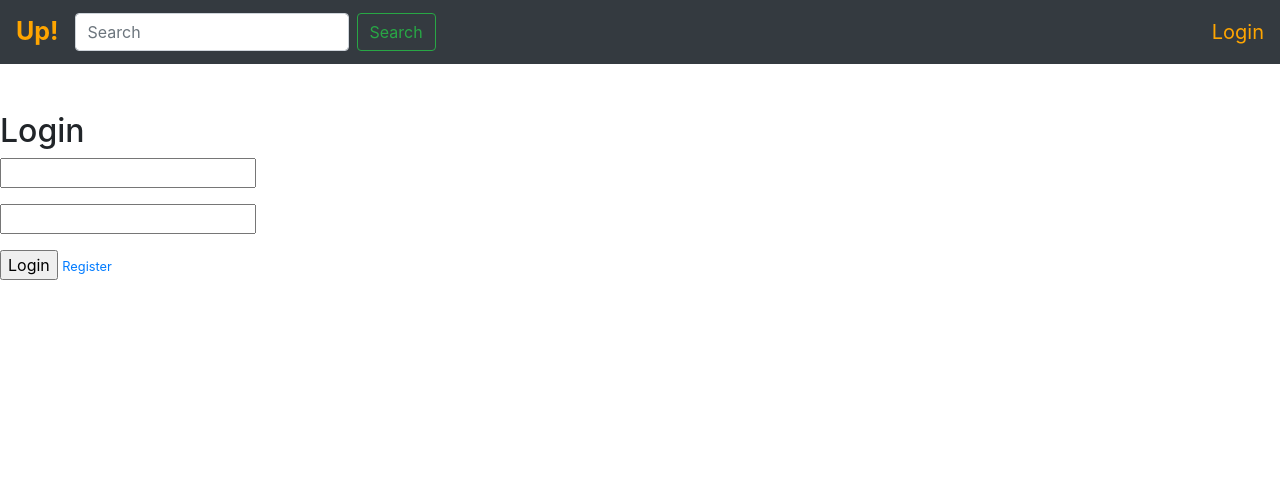
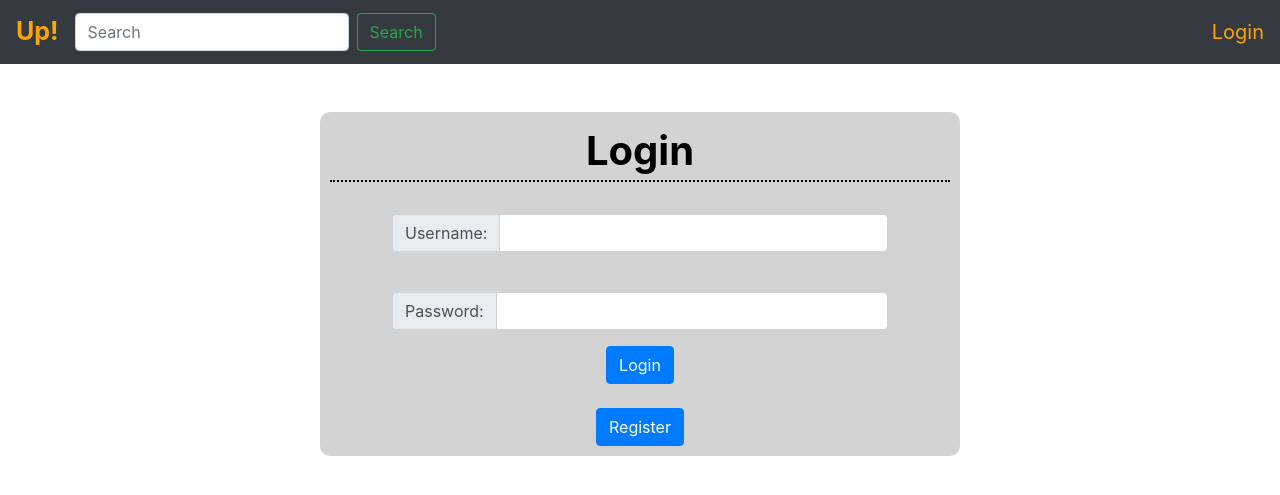
Before and after one commit to LucasSte/WebApp-CES-22, a Django app: page /login/ in a window 1280 px wide. Shown: the top 495 px of the page. Run offline with Django 3.2, Linux system fonts and the light colour scheme; some libraries are stand-ins or nearby versions.

Commit message:
Adjusting Login frontend

```diff
--- a/WebApp/forms.py
+++ b/WebApp/forms.py
@@ -3,9 +3,15 @@ from django.contrib.auth.models import User
 
 
 class UserLoginForm(forms.Form):
-    username = forms.CharField(label="")
-    password = forms.CharField(label="", widget=forms.PasswordInput)
+    username = forms.CharField(label="username")
+    password = forms.CharField(label="password", widget=forms.PasswordInput)
 
+    class Meta:
+        model = User
+        fields = (
+            'username',
+            'password',
+        )
 
 class UserRegistrationForm(forms.ModelForm):
     password = forms.CharField(widget=forms.PasswordInput(attrs={'placeholder': 'Enter password here...'}))
--- a/WebApp/views.py
+++ b/WebApp/views.py
@@ -77,7 +77,12 @@ def user_login(request):
                 else:
                     return HttpResponse('User is not active')
             else:
-                return HttpResponse('Wrong user or password!')
+                form = UserLoginForm()
+                context = {
+                    'form': form,
+                }
+                messages.success(request, 'Wrong username or password')
+                return render(request, 'WebApp/login.html', context)
     else:
         form = UserLoginForm()
 
--- a/static/style.css
+++ b/static/style.css
@@ -102,3 +102,28 @@ header{
     color: black;
     text-align: center;
 }
+
+.login_box{
+    background-color: lightgrey;
+    padding: 10px;
+    width: 50%;
+    margin: auto;
+    border-radius: 10px;
+}
+
+.login_header{
+    text-align: center;
+    font-weight: bold;
+    font-size: 40px;
+    color: black;
+    border-bottom: 2px dotted black;
+    padding: 5px;
+}
+
+#username{
+    text-align: center;
+}
+
+#password{
+    text-align: center;
+}
--- a/templates/WebApp/login.html
+++ b/templates/WebApp/login.html
@@ -5,20 +5,41 @@
 {% block content %}
 
 {% if messages %}
-<ul class="messages">
+<ul class="messages" style="text-align: center;">
     {% for message in messages %}
-    <li {% if message.tags %} class="{{ message.tags }}" {% endif %}>{{ message }}</li>
+    <div class="alert alert-danger" role="alert" style="width: 97%; text-align: center;">
+        {{ message }}
+    </div>
     {% endfor %}
 </ul>
 {% endif %}
 
-<h2>Login</h2>
-<form method="post">
+<div class="login_box">
+<h2 class="login_header">Login</h2>
+<form method="post" >
     {% csrf_token %}
-    {{ form.as_p }}
-    <input type="submit" value="Login" class="btn-btn-outline-success">
-    <small>
-        <a href="{% url 'register' %}">Register</a>
-    </small>
+    <br>
+    <div class="input-group mb-3" style="width: 80%; margin-left: auto; margin-right: auto;">
+    <div class="input-group-prepend">
+        <span class="input-group-text" id="inputGroup-sizing-default">Username:</span>
+    </div>
+        <input id="username" name="username" type="text" class="form-control" aria-label="Default" aria-describedby="inputGroup-sizing-default">
+    </div>
+    <br>
+    <div class="input-group mb-3" style="width: 80%; margin-left: auto; margin-right: auto;">
+        <div class="input-group-prepend">
+        <span class="input-group-text" id="inputGroup-sizing-default">Password:</span>
+        </div>
+        <input id="password" name="password" type="password" class="form-control" aria-label="Default" aria-describedby="inputGroup-sizing-default">
+    </div>
+    <div style="text-align: center;">
+    <button type="submit" value="Login" class="btn btn-primary" style="horiz-align: center;">
+        Login
+    </button>
+    <br>
+        <br>
+            <a class="btn btn-primary" href="{% url 'register' %}" role="button">Register</a></button>
+        </div>
 </form>
+</div>
 {% endblock %}
```
